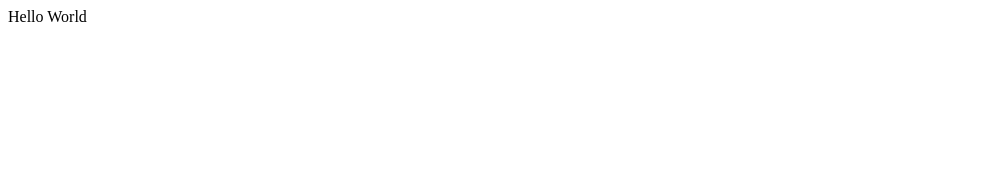
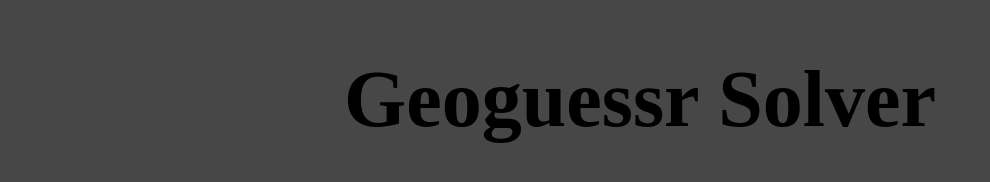
Before and after one commit to M4tthewDE/M4tthewDE.github.io, a plain HTML site: page index.html in a window 1280 px wide. Shown: the whole page, without its empty margins (0-990 px from the left). Drawn offline with Linux system fonts and the light colour scheme.

Commit message:
header and basic css

```diff
--- a/index.html
+++ b/index.html
@@ -1,10 +1,10 @@
 <!doctype html>
 <html lang="en">
+<link rel="stylesheet" href="styles.css">
 <head>
-  <meta charset="utf-8">
-  <title></title>
+  <title>GeoSolver</title>
 </head>
 <body>
-	Hello World
+	<h1>Geoguessr Solver</h1>
 </body>
 </html>
--- /dev/null
+++ b/styles.css
@@ -0,0 +1,8 @@
+body {
+	background: #474747;
+}
+
+h1 {
+	text-align: center;
+	font-size: 80px;
+}
```
